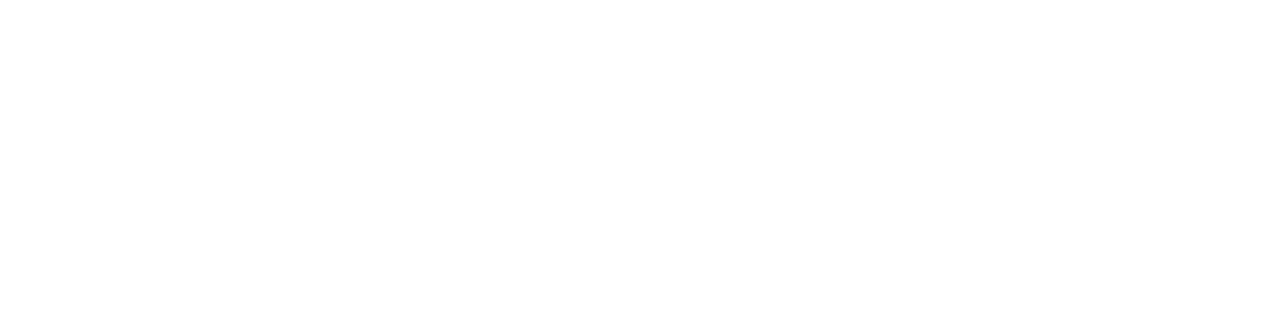
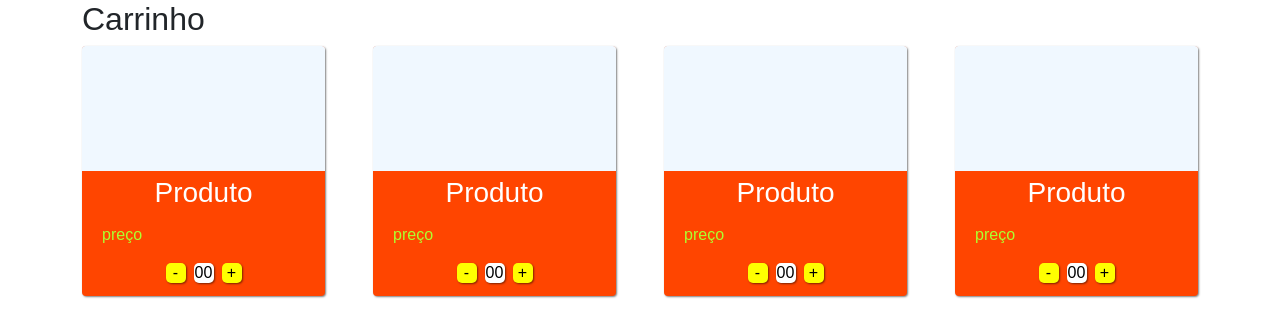
Before and after one commit to ThiagoAndrade92/store, a React (Vite) app: page /store/cart in a window 1280 px wide. Before the commit this address had no page. Shown: the top 336 px of the page. Built offline with nearby package versions, Linux system fonts and the light colour scheme.

Commit message:
Cart pronto sem a lógica

```diff
--- /dev/null
+++ b/src/components/Btn/index.jsx
@@ -0,0 +1,8 @@
+export const Btn = ({children, ...props}) => {
+
+   return (
+      <button {...props}>
+         {children}
+      </button>
+   )
+};
--- /dev/null
+++ b/src/pages/Cart/Cart.module.css
@@ -0,0 +1,48 @@
+.cart_card {
+   height: 250px;
+   background-color: orangered;
+   color: #fff;
+   border-radius: 4px;
+   box-shadow: 1px 1px 2px rgba(0, 0, 0, .5);
+}
+
+.img {
+   background-color: #f0f8ff;
+   height: 50%;
+   border-radius: 3px 3px 0 0;
+}
+
+.text h3 {
+   text-align: center;
+   padding: 5px;
+}
+
+.text p {
+   color: greenyellow;
+   padding-left: 20px;
+}
+
+.btns span,
+.btns button {
+   height: 20px;
+   width: 20px;
+   border: none;
+   border-radius: 5px;
+
+   box-shadow: 1px 1px 2px rgba(0, 0, 0, .5);
+   transition: all .2s ease-in-out;
+}
+
+.btns button {
+   background-color: #ffff00;
+}
+
+.btns button:hover {
+   background-color: #dada02;
+   color: #fff;
+}
+
+.btns span {
+   background-color: #fff;
+   color: #000;
+}
--- /dev/null
+++ b/src/pages/Cart/index.jsx
@@ -0,0 +1,105 @@
+//Css
+import style from './Cart.module.css';
+
+//Components
+import { Btn } from '../../components/Btn'
+
+export const Cart = () => {
+
+
+   return (
+      <section className={`${style.cart}`}>
+         <div className="container">
+            <h2>Carrinho</h2>
+            <div className={`${style.cart_box} row g-5`}>
+
+               <div className='col-5 col-md-4 col-lg-3'>
+                  <div className={`${style.cart_card}`}>
+                     <div className={`${style.img}`}>
+                        <img src="" alt="" />
+                     </div>
+                     <div className={`${style.text}`}>
+                        <h3>Produto</h3>
+                        <p>preço</p>
+                     </div>
+                     <div className={`${style.btns} d-flex align-items-center justify-content-center`}>
+                        <Btn className={`me-2 d-flex align-items-center justify-content-center`}>
+                           -
+                        </Btn>
+                        <span className='me-2 d-flex align-items-center justify-content-center'>00</span>
+                        <Btn className={`d-flex align-items-center justify-content-center`}>
+                           +
+                        </Btn>
+                     </div>{/* btns */}
+                  </div>{/* cart_card */}
+               </div>
+
+               <div className='col-5 col-md-4 col-lg-3'>
+                  <div className={`${style.cart_card}`}>
+                     <div className={`${style.img}`}>
+                        <img src="" alt="" />
+                     </div>
+                     <div className={`${style.text}`}>
+                        <h3>Produto</h3>
+                        <p>preço</p>
+                     </div>
+                     <div className={`${style.btns} d-flex align-items-center justify-content-center`}>
+                        <Btn className={`me-2 d-flex align-items-center justify-content-center`}>
+                           -
+                        </Btn>
+                        <span className='me-2 d-flex align-items-center justify-content-center'>00</span>
+                        <Btn className={`d-flex align-items-center justify-content-center`}>
+                           +
+                        </Btn>
+                     </div>{/* btns */}
+                  </div>{/* cart_card */}
+               </div>
+
+               <div className='col-5 col-md-4 col-lg-3'>
+                  <div className={`${style.cart_card}`}>
+                     <div className={`${style.img}`}>
+                        <img src="" alt="" />
+                     </div>
+                     <div className={`${style.text}`}>
+                        <h3>Produto</h3>
+                        <p>preço</p>
+                     </div>
+                     <div className={`${style.btns} d-flex align-items-center justify-content-center`}>
+                        <Btn className={`me-2 d-flex align-items-center justify-content-center`}>
+                           -
+                        </Btn>
+                        <span className='me-2 d-flex align-items-center justify-content-center'>00</span>
+                        <Btn className={`d-flex align-items-center justify-content-center`}>
+                           +
+                        </Btn>
+                     </div>{/* btns */}
+                  </div>{/* cart_card */}
+               </div>
+
+               <div className='col-5 col-md-4 col-lg-3'>
+                  <div className={`${style.cart_card}`}>
+                     <div className={`${style.img}`}>
+                        <img src="" alt="" />
+                     </div>
+                     <div className={`${style.text}`}>
+                        <h3>Produto</h3>
+                        <p>preço</p>
+                     </div>
+                     <div className={`${style.btns} d-flex align-items-center justify-content-center`}>
+                        <Btn className={`me-2 d-flex align-items-center justify-content-center`}>
+                           -
+                        </Btn>
+                        <span className='me-2 d-flex align-items-center justify-content-center'>00</span>
+                        <Btn className={`d-flex align-items-center justify-content-center`}>
+                           +
+                        </Btn>
+                     </div>{/* btns */}
+                  </div>{/* cart_card */}
+               </div>
+
+            </div>
+         </div>
+
+      </section>
+   )
+};
--- a/src/pages/Products/Products.module.css
+++ b/src/pages/Products/Products.module.css
@@ -34,11 +34,17 @@
    width: 50%;
 }
 
+.text h3 {
+   font-size: 1.1rem;
+}
+
 .text p {
+   font-size: .9rem;
    color: #008000;
 }
 
 .btn button {
+   font-size: .9rem;
    border: none;
    background-color: #ff4500;
    color: #fff;
--- a/src/pages/Products/index.jsx
+++ b/src/pages/Products/index.jsx
@@ -7,8 +7,12 @@
 //Image
 import Padrao from '../../assets/images/padrao.png'
 
+//Components
+import { Btn } from '../../components/Btn';
+
 export const Products = () => {
 
+   //Hook
    const { product, dispatchProduct } = useProductContext();
 
    return (
@@ -24,13 +28,13 @@
                         <h3>{p.name}</h3>
                         <p>Preço: R$ {p.price}</p>
                      <div className={`${style.btn}`}>
-                        <button>Adicionar</button>
+                        <Btn>Adicionar</Btn>
                      </div>
-                     </div>
+                     </div>{/* text */}
                      <div className={`${style.img}`}>
                         <img src={Padrao} alt={p.name} />
                      </div>
-                  </div>
+                  </div>{/* card */}
                </div>
             ))}
          </div>
--- a/src/templates/Mobile/index.jsx
+++ b/src/templates/Mobile/index.jsx
@@ -4,6 +4,7 @@
 //pages
 import { AddProduct } from "../../pages/AddProduct";
 import { Products } from "../../pages/Products";
+import { Cart } from "../../pages/Cart";
 
 export const Mobile = () => {
 
@@ -13,6 +14,7 @@
          <Routes>
             <Route path="/" element={<Products />} />
             <Route path="/addProducts" element={<AddProduct />} />
+            <Route path='/cart' element={<Cart />} />
          </Routes>
       </>
    )
```
Also changed, not shown: src/context/ProductProvider/index.jsx (+7 -0 lines).
